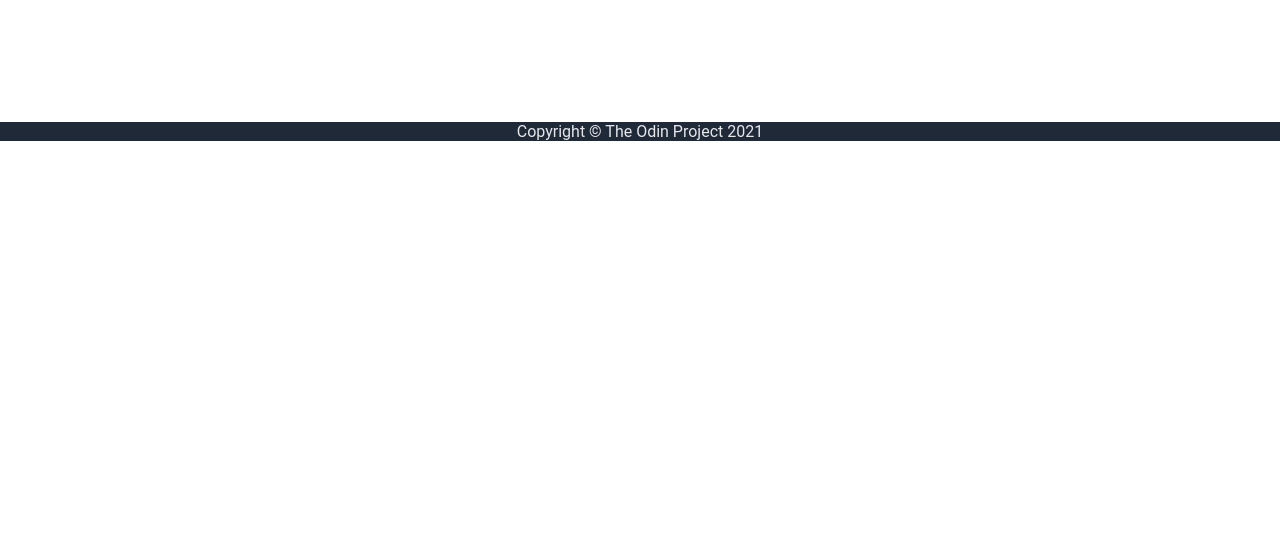
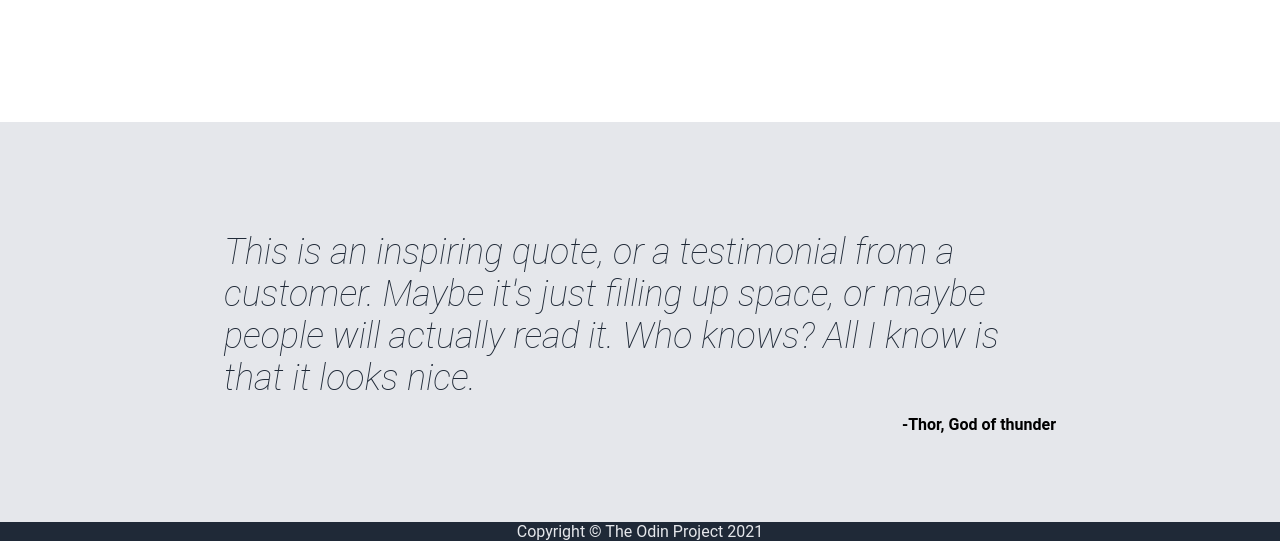
Before and after one commit to ijasilari/Landing_Page, a plain HTML site: page index.html in a window 1280 px wide. Shown: the part 966-1507 px from the top of the page. Before the commit the page ends 1107 px from the top, so only its background shows below. Drawn offline with Linux system fonts and the light colour scheme.

Commit message:
Quote section

```diff
--- a/index.html
+++ b/index.html
@@ -59,10 +59,16 @@
                 </p>
             </div>
         </div>
-
-
     </div>
-    <div>
+    <div class="quoteSection">
+        <div style="width: 65%; margin: auto;">
+            <p class="quoteTxt">
+                This is an inspiring quote, or a testimonial from a customer.
+                Maybe it's just filling up space, or maybe people will actually read it.
+                Who knows? All I know is that it looks nice.
+            </p>
+            <p style="font-weight: bold; text-align: right;">-Thor, God of thunder</p>
+        </div>
 
     </div>
     <div>
--- a/style.css
+++ b/style.css
@@ -30,6 +30,11 @@ body{
     margin: 0;
     display: flex;
     gap: 16px;
+}
+
+.header ul a:hover{
+    text-decoration-line: underline;
+    text-underline-offset: 5px;
 }
 
 .heroSubtext{
@@ -106,3 +111,21 @@ body{
     height: 200px;
     width: 200px;
 }
+
+/*Quote section */
+
+.quoteSection{
+    background-color: #E5E7EB;
+    display: flex;
+    align-items: center;
+    height: 400px;
+}
+
+.quoteTxt{
+    font-size: 36px;
+    font-style: italic;
+    font-weight: lighter;
+    color: #1F2937;
+    text-align: left;
+    margin-bottom: 0;
+}
```
